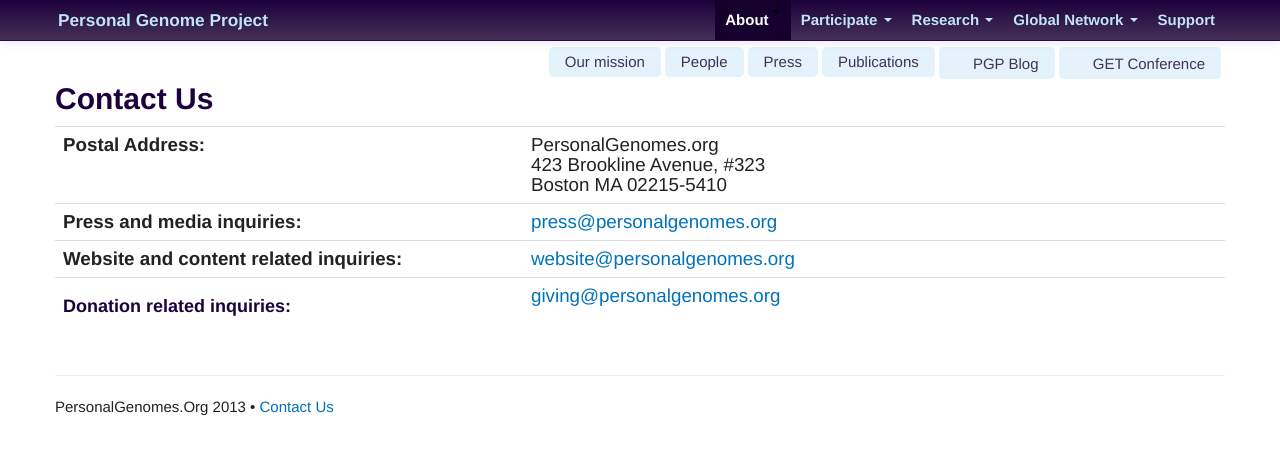
After one commit to geochurch/www_personalgenomes_org, a Django app: page /contact-us/ in a window 1280 px wide. The commit adds this page. Shown: the top 455 px of the page. Run offline with Django 3.2, Linux system fonts and the light colour scheme; some libraries are stand-ins or nearby versions.

Commit message:
Add contact-us page

```diff
--- /dev/null
+++ b/templates/www_personalgenomes_org/contact-us.html
@@ -0,0 +1,47 @@
+{% extends "www_personalgenomes_org/menu_about.html" %}
+
+{% block main %}
+<div class="lead">
+<h2 class="top-heading">Contact Us</h2>
+
+<table class="table table-hover">
+  <tr>
+    <td style="width:40%;">
+      <strong>Postal Address:</strong>
+    </td>
+    <td>
+      PersonalGenomes.org<br />
+      423 Brookline Avenue, #323<br />
+      Boston MA 02215-5410
+    </td>
+  </tr>
+  <tr>
+    <td>
+      <strong>Press and media inquiries:</strong>
+    </td>
+    <td>
+      <a href="mailto:press@personalgenomes.org">press@personalgenomes.org</a>
+    </td>
+  </tr>
+  <tr>
+    <td>
+      <strong>Website and content related inquiries:</strong>
+    </td>
+    <td>
+      <a href="mailto:website@personalgenomes.org">website@personalgenomes.org</a>
+    </td>
+  </tr>
+  <tr>
+    <td>
+      <h4>Donation related inquiries:</h4>
+    </td>
+    <td>
+      <a href="mailto:giving@personalgenomes.org">giving@personalgenomes.org</a>
+    </td>
+  </tr>
+</table>
+    </div>
+  <div class="span1"></div>
+</div>
+
+{% endblock main %}
--- a/templates/www_personalgenomes_org/index.html
+++ b/templates/www_personalgenomes_org/index.html
@@ -164,7 +164,7 @@
     <hr>
     <footer>
       {% block footer %}
-      <p>&copy; PersonalGenomes.Org 2013</p>
+      <p>PersonalGenomes.Org 2013 &bull; <a href="{% url 'contact-us' %}">Contact Us</p>
       {% endblock footer %}
     </footer>
   </div>
--- a/www_personalgenomes_org/urls.py
+++ b/www_personalgenomes_org/urls.py
@@ -111,6 +111,13 @@ urlpatterns = patterns(
     url(r'donate/?$', redirect_to_name, {'url_name':'donate'}),
     url(r'donate/index.html/?$', redirect_to_name, {'url_name':'donate'}),
 
+    # Footer pages
+
+    url(r'^contact-us/?$',
+        TemplateView.as_view(template_name='www_personalgenomes_org/contact-us.html'),
+        name='contact-us'),
+    url(r'contact.html', redirect_to_name, {'url_name':'contact-us'}),
+
     # Additional redirects
 
     url(r'^consent/?$', redirect_to_name, {'url_name':'harvard:documents'}),
```
